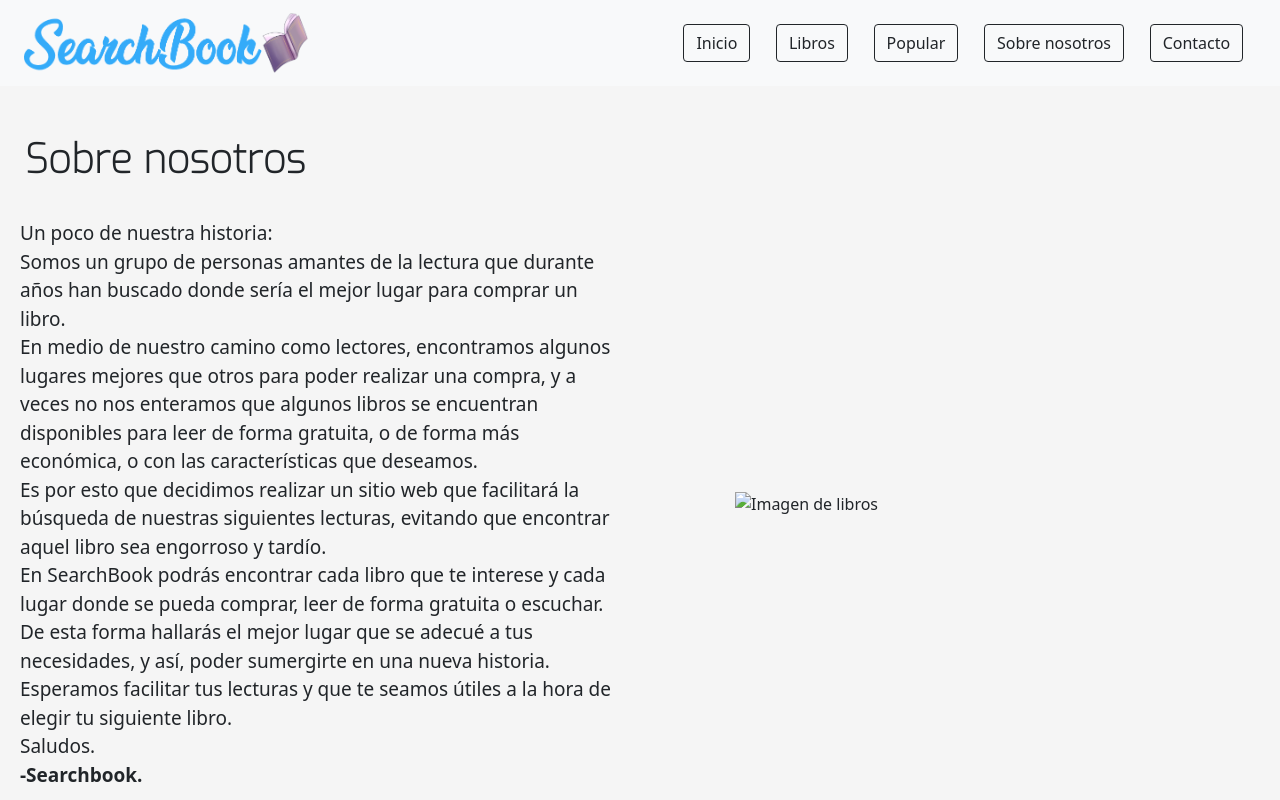
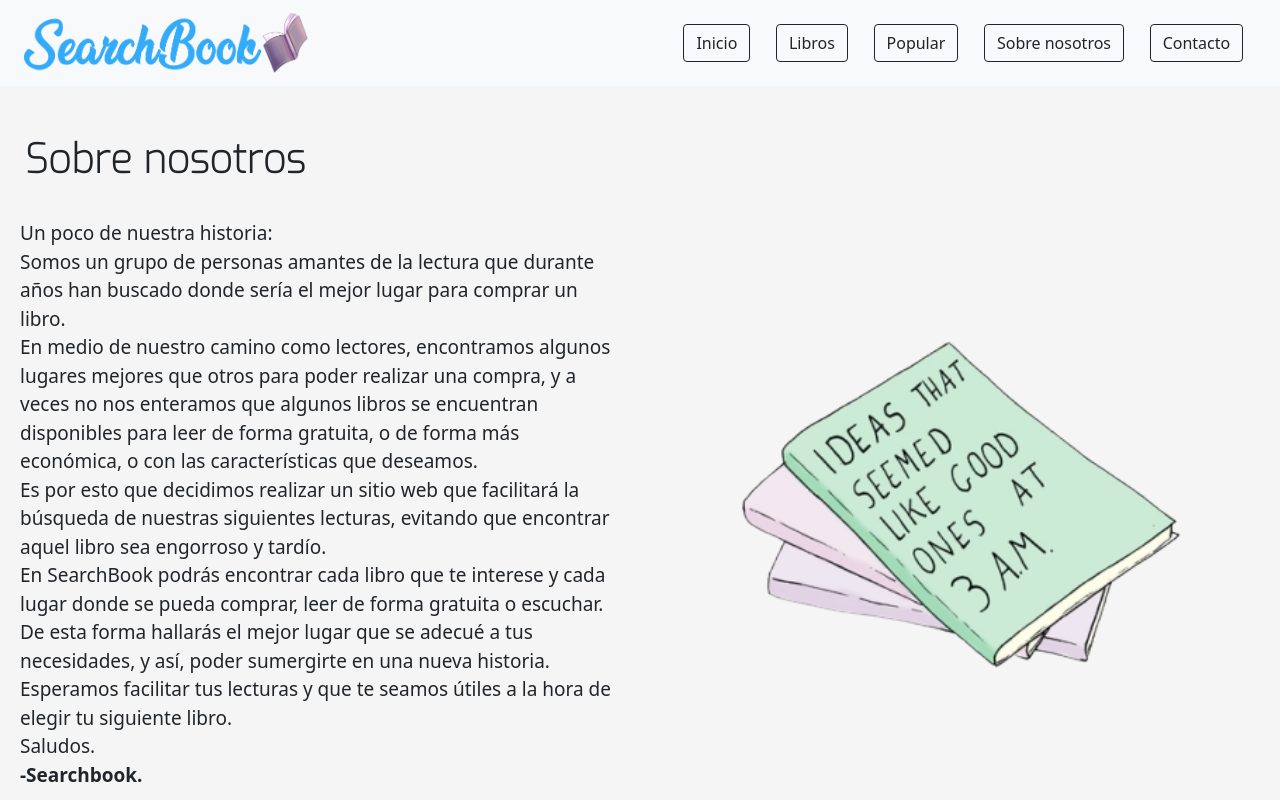
Before and after one commit to CamilaParedess/ProyectoFinal, a website: page pages/sobrenosotros.html in a window 1280 px wide. Shown: the top 800 px of the page. Drawn offline with nearby package versions, Linux system fonts and the light colour scheme; the site is published under a folder, as on GitHub Pages, so addresses that start at the root find nothing.

Commit message:
Update sobrenosotros.html

```diff
--- a/pages/sobrenosotros.html
+++ b/pages/sobrenosotros.html
@@ -65,7 +65,7 @@
 		<div class="contenedorNosotros">
 			<div class="imgGridNosotros">
 				<div class="imgNosotros scale-in-center">
-					<img src="/img/425-4259227_overlay-ideas-book-insomnio-sleep-books-tumblr-paper-removebg-preview.png" alt="Imagen de libros">
+					<img src="../img/425-4259227_overlay-ideas-book-insomnio-sleep-books-tumblr-paper-removebg-preview.png" alt="Imagen de libros">
 				</div>
 			</div>
 
```
